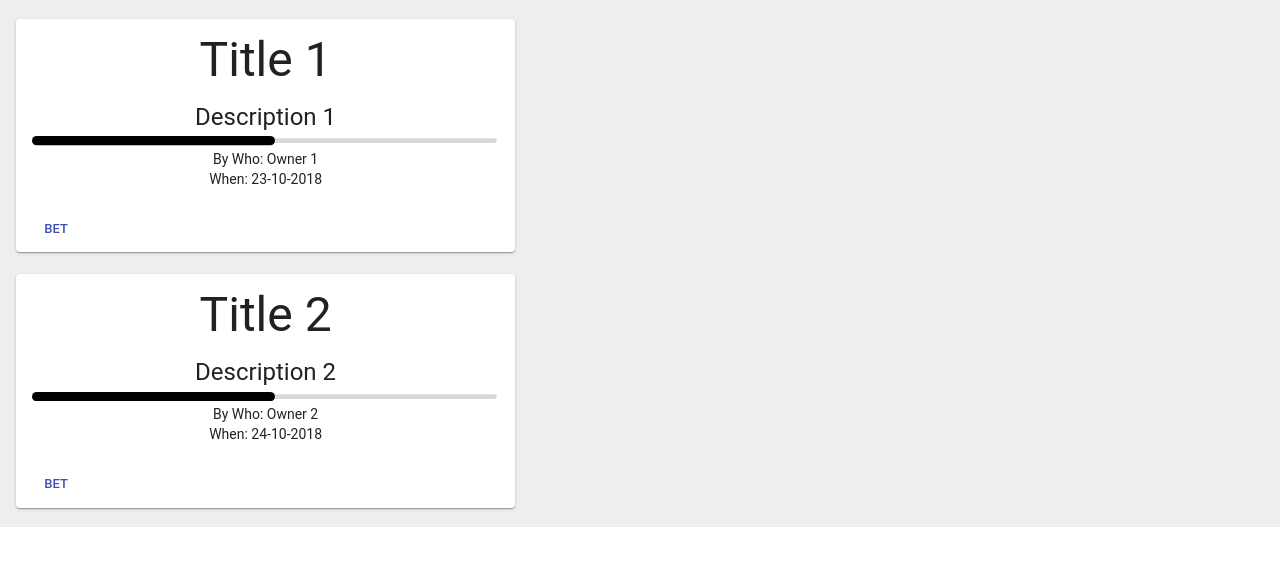
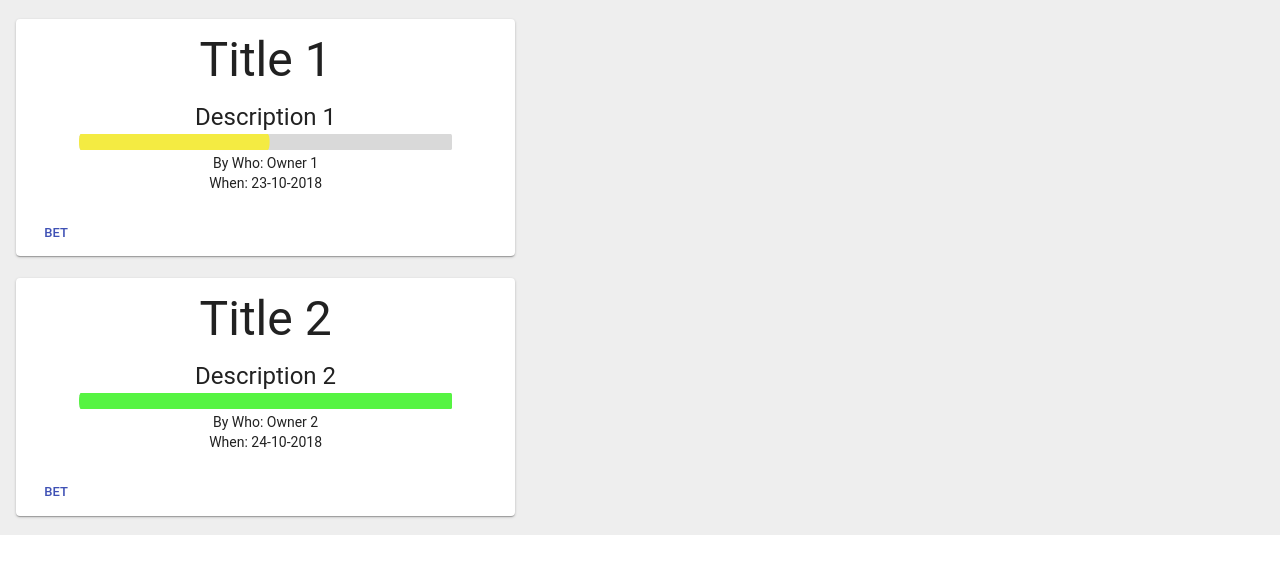
Before and after one commit to Andre335/gbet-front, a React (Create React App) app in the folder gbet-front/: page / in a window 1280 px wide. Shown: the top 574 px of the page. Built offline with nearby package versions, Linux system fonts and the light colour scheme.

Commit message:
Progress bar com cores e ajustada

```diff
--- a/gbet-front/package.json
+++ b/gbet-front/package.json
@@ -3,6 +3,9 @@
   "version": "0.1.0",
   "private": true,
   "dependencies": {
+    "@material-ui/core": "^3.3.2",
+    "material-ui": "^0.20.2",
+    "rc-progress": "^2.2.6",
     "react": "^16.5.2",
     "react-dom": "^16.5.2",
     "react-scripts": "2.0.5"
--- a/gbet-front/src/App.js
+++ b/gbet-front/src/App.js
@@ -7,7 +7,7 @@ class App extends Component {
       super();
       this.state = {
           lives: [{title: "Title 1", description: "Description 1", owner: "Owner 1", date: "23-10-2018", bets: [{in_favor: true}, {in_favor: false}]},
-                  {title: "Title 2", description: "Description 2", owner: "Owner 2", date: "24-10-2018", bets: [{in_favor: true}, {in_favor: false}]}]
+                  {title: "Title 2", description: "Description 2", owner: "Owner 2", date: "24-10-2018", bets: [{in_favor: true}]}]
       };
   }
 
--- a/gbet-front/src/components/BetProgressBar.js
+++ b/gbet-front/src/components/BetProgressBar.js
@@ -1,12 +1,28 @@
 import React, { Component } from 'react';
 import {Line} from 'rc-progress';
+import '../css/ProgressBar.css';
 
 class BetProgressBar extends Component {
+    constructor() {
+        super();
+        this.handleColor = this.handleColor.bind(this);
+    }
+
+    handleColor(progress) {
+        if (progress <= 33) {
+            return "#f44262";
+        } else if (progress > 33 && progress <= 66) {
+            return "#f4eb42";
+        } else {
+            return "#56f442";
+        }
+    }
+
     render() {
         return(
             <div className="progress-container">
-                <Line percent={(this.props.bets_in_favor/this.props.bets_total)*100}
-                      strokeWidth="2" strokeColor="#000000"/>
+                <Line className="progress-bar" percent={(this.props.bets_in_favor/this.props.bets_total)*100}
+                      strokeWidth="1" strokeColor={this.handleColor((this.props.bets_in_favor/this.props.bets_total)*100)}/>
             </div>
         )
     }
--- /dev/null
+++ b/gbet-front/src/css/ProgressBar.css
@@ -0,0 +1,4 @@
+.progress-bar {
+    height: 16px;
+    width: 80%;
+}
```
Also changed, not shown: 1 other file (tests, documents, lock files or other folders).
